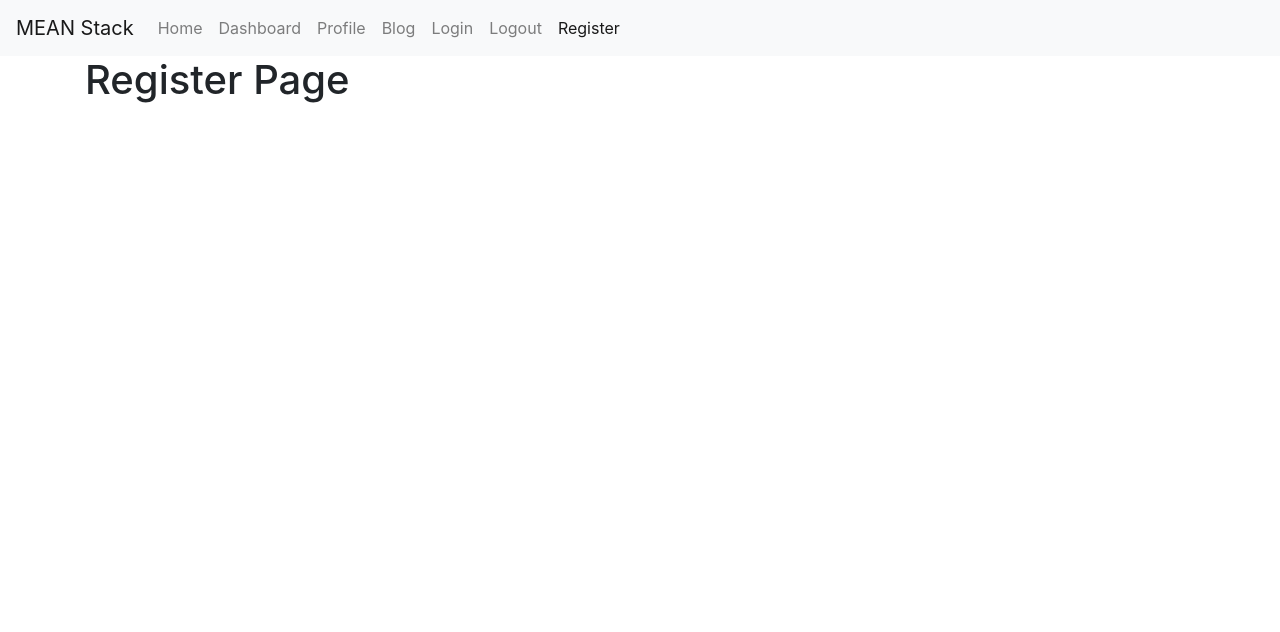
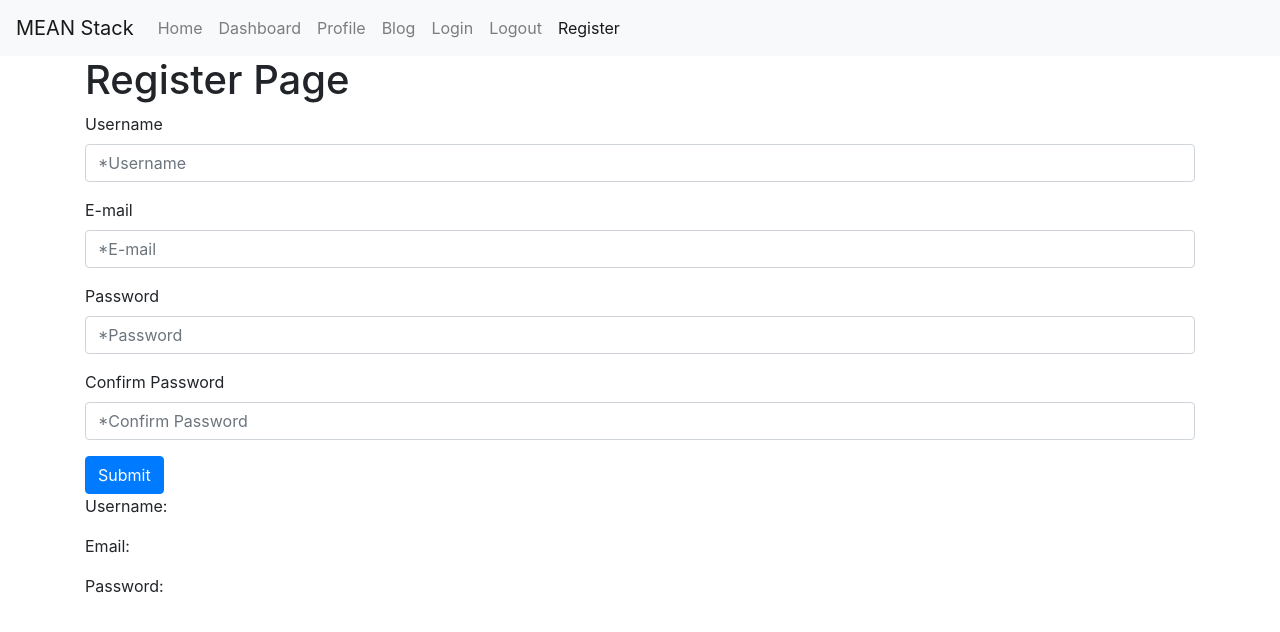
Before and after one commit to justricky21/MEAN-Stack-With-Angular-2-Tutorial, an Angular app in the folder client/: page /register in a window 1280 px wide. Shown: the top 632 px of the page. Built offline with nearby package versions, Linux system fonts and the light colour scheme.

Commit message:
Added register reactive form, with validators for required fields

```diff
--- a/client/src/app/app.module.ts
+++ b/client/src/app/app.module.ts
@@ -1,6 +1,6 @@
 import { BrowserModule } from '@angular/platform-browser';
 import { NgModule } from '@angular/core';
-
+import { FormsModule, ReactiveFormsModule } from '@angular/forms';
 import { AppRoutingModule } from './app-routing.module';
 import { AppComponent } from './app.component';
 import { NavbarComponent } from './components/navbar/navbar.component';
@@ -18,7 +18,8 @@ import { RegisterComponent } from './components/register/register.component';
   ],
   imports: [
     BrowserModule,
-    AppRoutingModule
+    AppRoutingModule,
+    ReactiveFormsModule
   ],
   providers: [],
   bootstrap: [AppComponent]
--- a/client/src/app/components/register/register.component.html
+++ b/client/src/app/components/register/register.component.html
@@ -1 +1,45 @@
 <h1 class="page-header">Register Page</h1>
+
+<form [formGroup]="form" (submit)="onRegisterSubmit()">
+  <div class="form-group">
+    <label for="username">Username</label>
+    <div>
+      <input type="text" name="username" class="form-control" autocomplete="off" placeholder="*Username" formControlName="username" [ngClass]="{'is-invalid': (form.controls.username.errors && form.controls.username.dirty), 'is-valid': !form.controls.username.errors}">
+      <ul class="help-block">
+        <li *ngIf="form.controls.username.errors?.required && form.controls.username.dirty">This field is required</li>
+      </ul>
+    </div>
+  </div>
+  <div class="form-group">
+    <label for="email">E-mail</label>
+    <div>
+      <input type="text" name="email" class="form-control" autocomplete="off" placeholder="*E-mail" formControlName="email" [ngClass]="{'is-invalid': (form.controls.email.errors && form.controls.email.dirty), 'is-valid': !form.controls.email.errors}">
+      <ul class="help-block">
+        <li *ngIf="form.controls.email.errors?.required && form.controls.email.dirty">This field is required</li>
+      </ul>
+    </div>
+  </div>
+  <div class="form-group">
+    <label for="password">Password</label>
+    <div>
+      <input type="password" name="password" class="form-control" autocomplete="off" placeholder="*Password" formControlName="password" [ngClass]="{'is-invalid': (form.controls.password.errors && form.controls.password.dirty), 'is-valid': !form.controls.password.errors}">
+      <ul class="help-block">
+        <li *ngIf="form.controls.password.errors?.required && form.controls.password.dirty">This field is required</li>
+      </ul>
+    </div>
+  </div>
+  <div class="form-group">
+    <label for="confirm">Confirm Password</label>
+    <div>
+      <input type="password" name="confirm" class="form-control" autocomplete="off" placeholder="*Confirm Password" formControlName="confirm" [ngClass]="{'is-invalid': (form.controls.confirm.errors && form.controls.password.dirty), 'is-valid': !form.controls.confirm.errors}">
+      <ul class="help-block">
+        <li *ngIf="form.controls.confirm.errors?.required && form.controls.confirm.dirty">This field is required</li>
+      </ul>
+    </div>
+  </div>
+  <input type="submit" class="btn btn-primary" value="Submit">
+</form>﻿
+
+<p>Username: {{ form.controls.username.value }} </p>
+<p>Email: {{ form.controls.email.value }} </p>
+<p>Password: {{ form.controls.password.value }} </p>
--- a/client/src/app/components/register/register.component.ts
+++ b/client/src/app/components/register/register.component.ts
@@ -1,4 +1,5 @@
 import { Component, OnInit } from '@angular/core';
+import { FormBuilder, FormGroup, Validators } from '@angular/forms';
 
 @Component({
   selector: 'app-register',
@@ -7,7 +8,26 @@ import { Component, OnInit } from '@angular/core';
 })
 export class RegisterComponent implements OnInit {
 
-  constructor() { }
+  form: FormGroup;
+
+  constructor(
+    private formBuilder: FormBuilder
+  ) {
+    this.createForm()
+  }
+
+  createForm() {
+    this.form = this.formBuilder.group({
+      email: ['', Validators.required],
+      username: ['', Validators.required],
+      password: ['', Validators.required],
+      confirm: ['', Validators.required]
+    })
+  }
+
+  onRegisterSubmit(){
+    console.log(this.form)
+  }
 
   ngOnInit() {
   }
```
